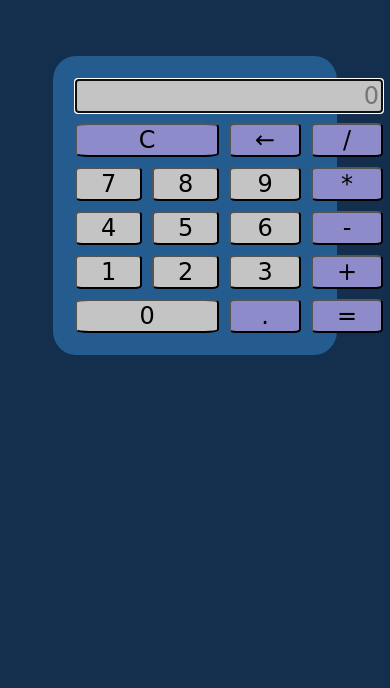
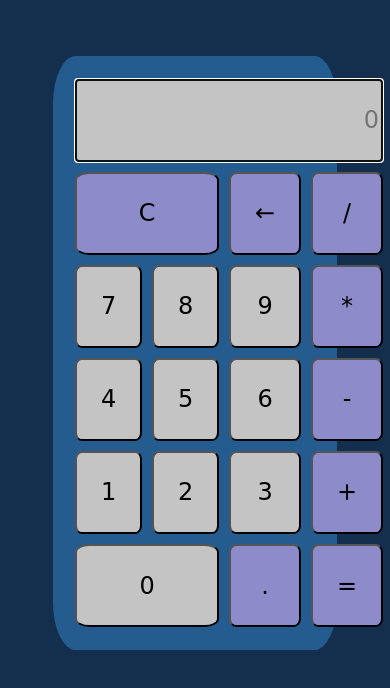
Before and after one commit to GilmarBetancourt/simple-calculator, a plain HTML site: page index.html in a window 390 px wide. Drawn offline with Linux system fonts and the light colour scheme; a web font is replaced by a local one.

Commit message:
Fixing the vertical view

```diff
--- a/style.css
+++ b/style.css
@@ -50,7 +50,7 @@ body {
     margin-top: 15%;
     padding: 6%;
     width: 30%;
-    height: 65%;
+    height: 65vh;
     border-radius: 8%;
 
   }
```
